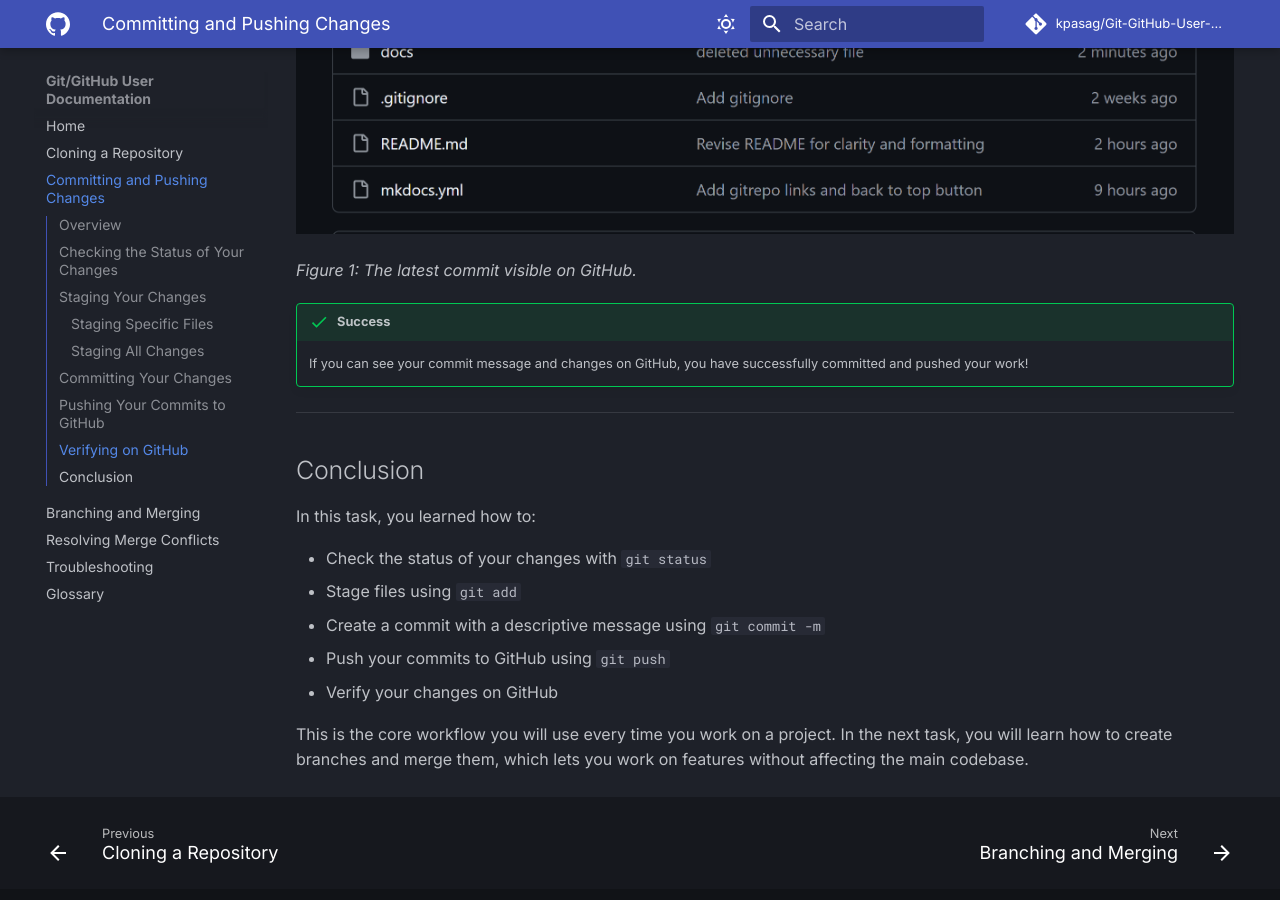
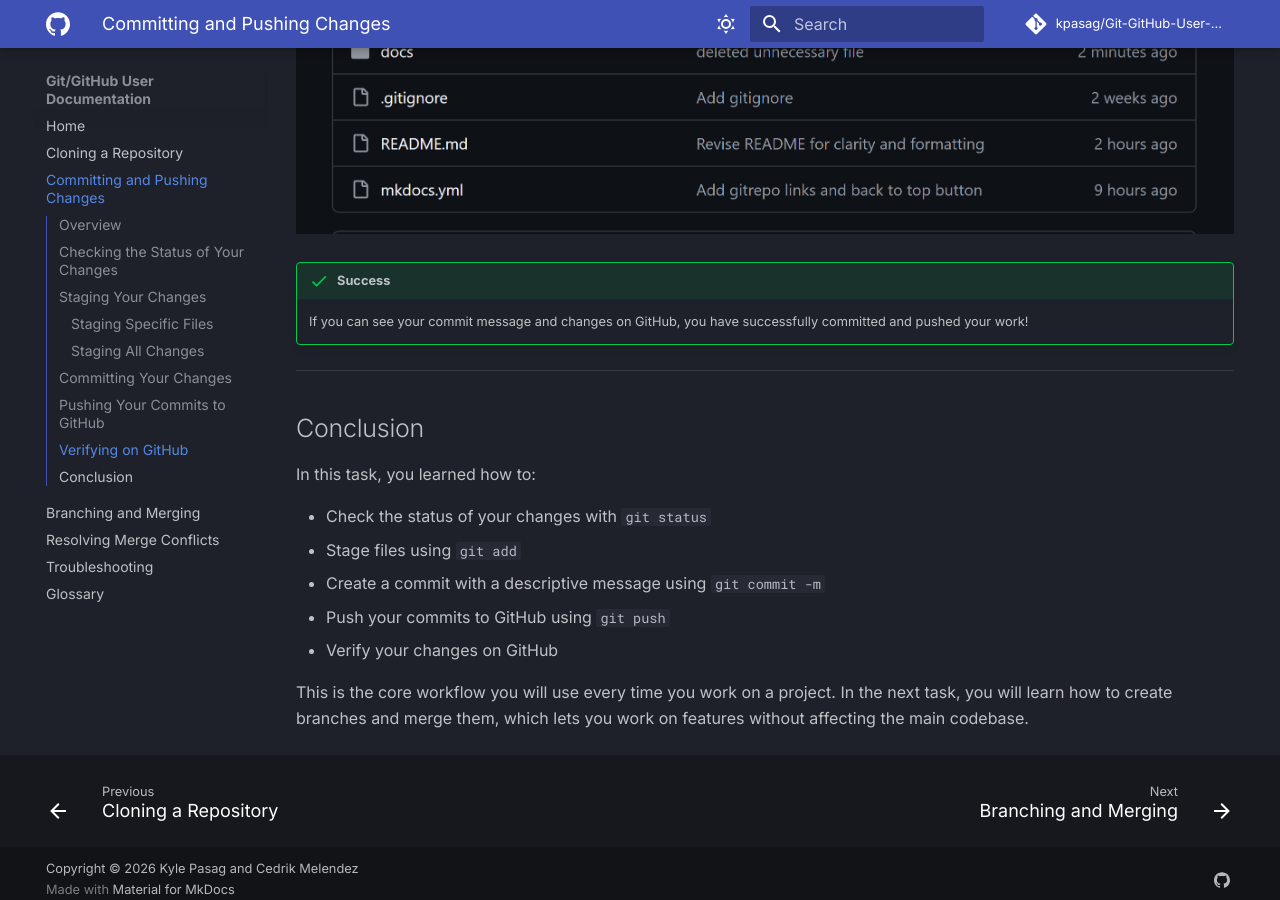
Before and after one commit to kpasag/Git-GitHub-User-Documentation, an MkDocs documentation site: the page built from docs/committing-and-pushing.md, in a window 1280 px wide and 900 px high, scrolled down 5176 px. Built offline with MkDocs 1.6.1 and Material for MkDocs 9.7.7, drawn with Linux system fonts in a browser that asks for light colours; comment, search, counter and statistics services are not loaded.

Commit message:
Remove figure statement

```diff
--- a/docs/committing-and-pushing.md
+++ b/docs/committing-and-pushing.md
@@ -201,7 +201,6 @@ As a final check, confirm your changes appear on GitHub.
 
 ![Screenshot of GitHub showing the latest commit on the repository page](assets/task2-github-verify.png "GitHub repository page showing the latest commit"){: alt="GitHub repository page with the latest commit message visible at the top of the file list"}
 
-*Figure 1: The latest commit visible on GitHub.*
 
 !!! success "Success"
     If you can see your commit message and changes on GitHub, you have successfully committed and pushed your work!
```
